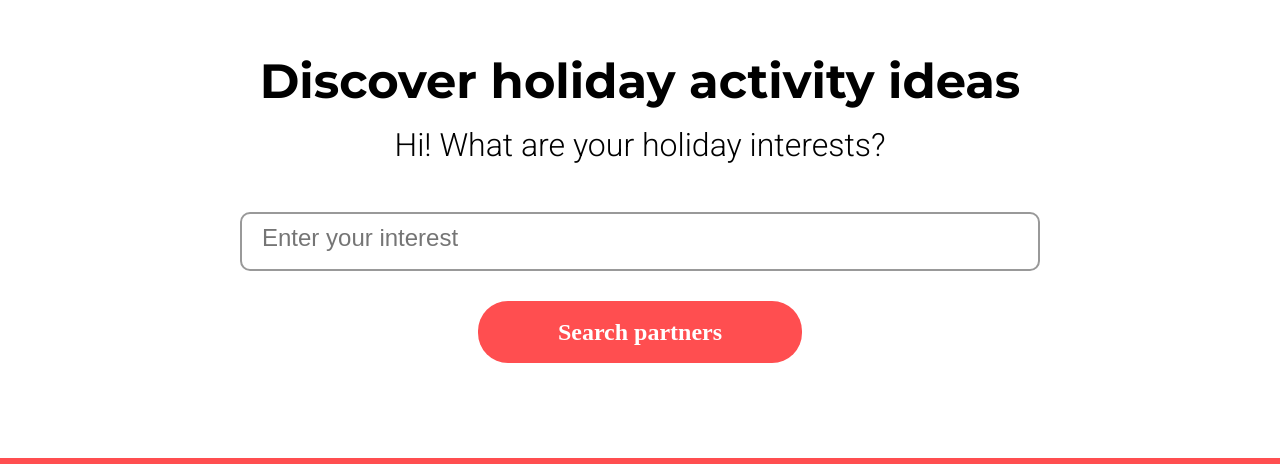
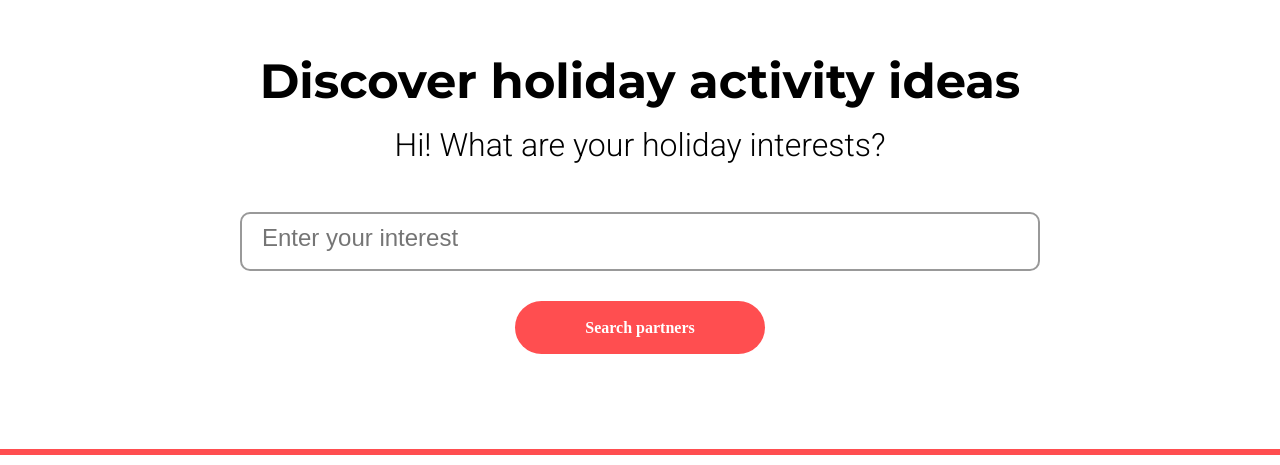
Before and after one commit to la-viza/Exam-Practice, a plain HTML site: page index.html in a window 1280 px wide. Shown: the part 1359-1824 px from the top of the page. Drawn offline with nearby package versions, Linux system fonts and the light colour scheme; files that its build step writes are made by us from their sources.

Commit message:
fixed button

```diff
--- a/styles/style.scss
+++ b/styles/style.scss
@@ -209,12 +209,12 @@ $color-accent: #ff4e50;
         text-align: center;
 
         a {
-          padding: 18px 80px;
+          padding: 18px 70px;
           background-color: $color-accent;
           text-decoration: none;
           color: $color-primary;
           font-weight: bold;
-          font-size: 1.5rem;
+          font-size: 1rem;
           border-radius: 30px;
           width: inherit;
         }
```
